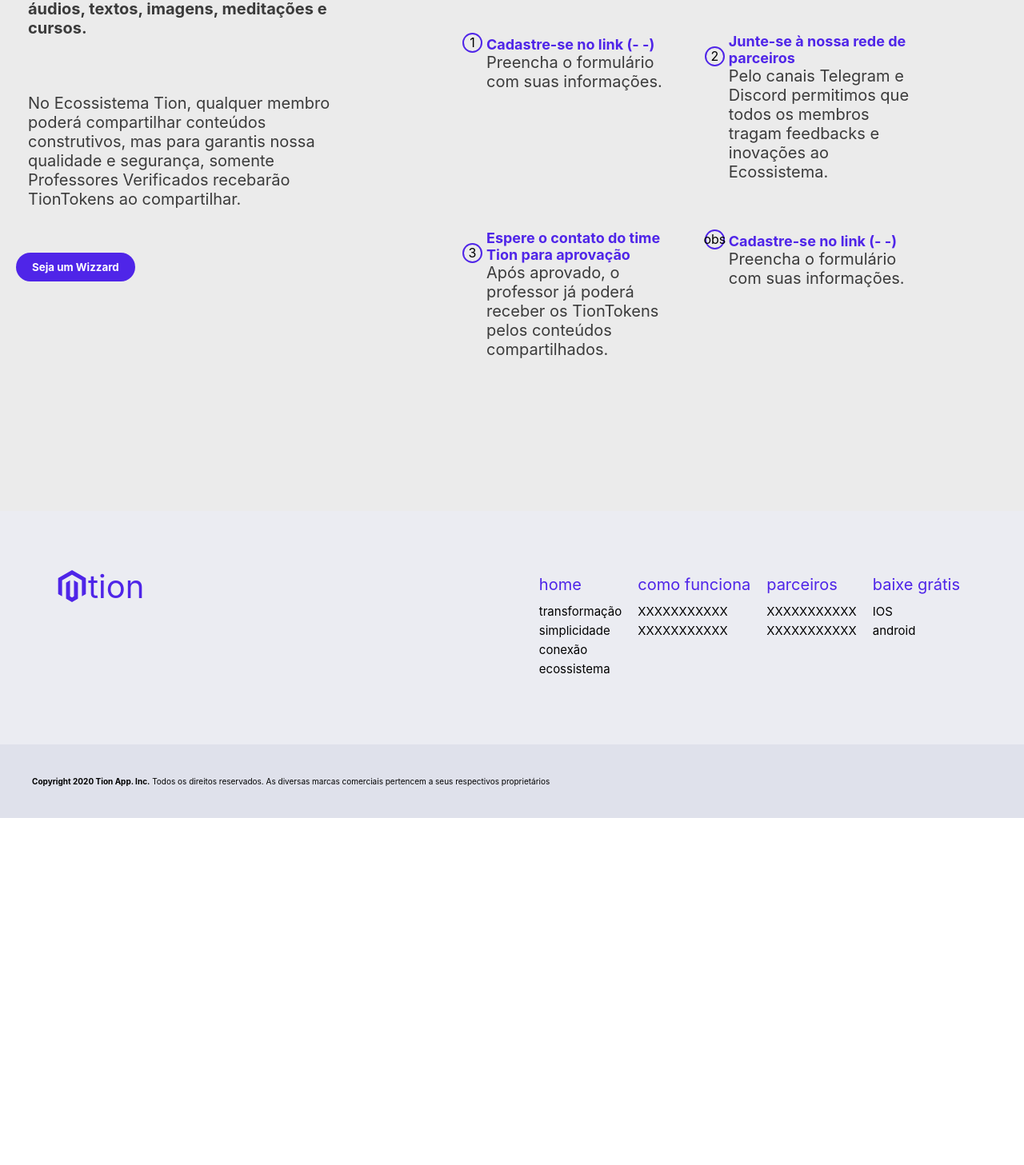
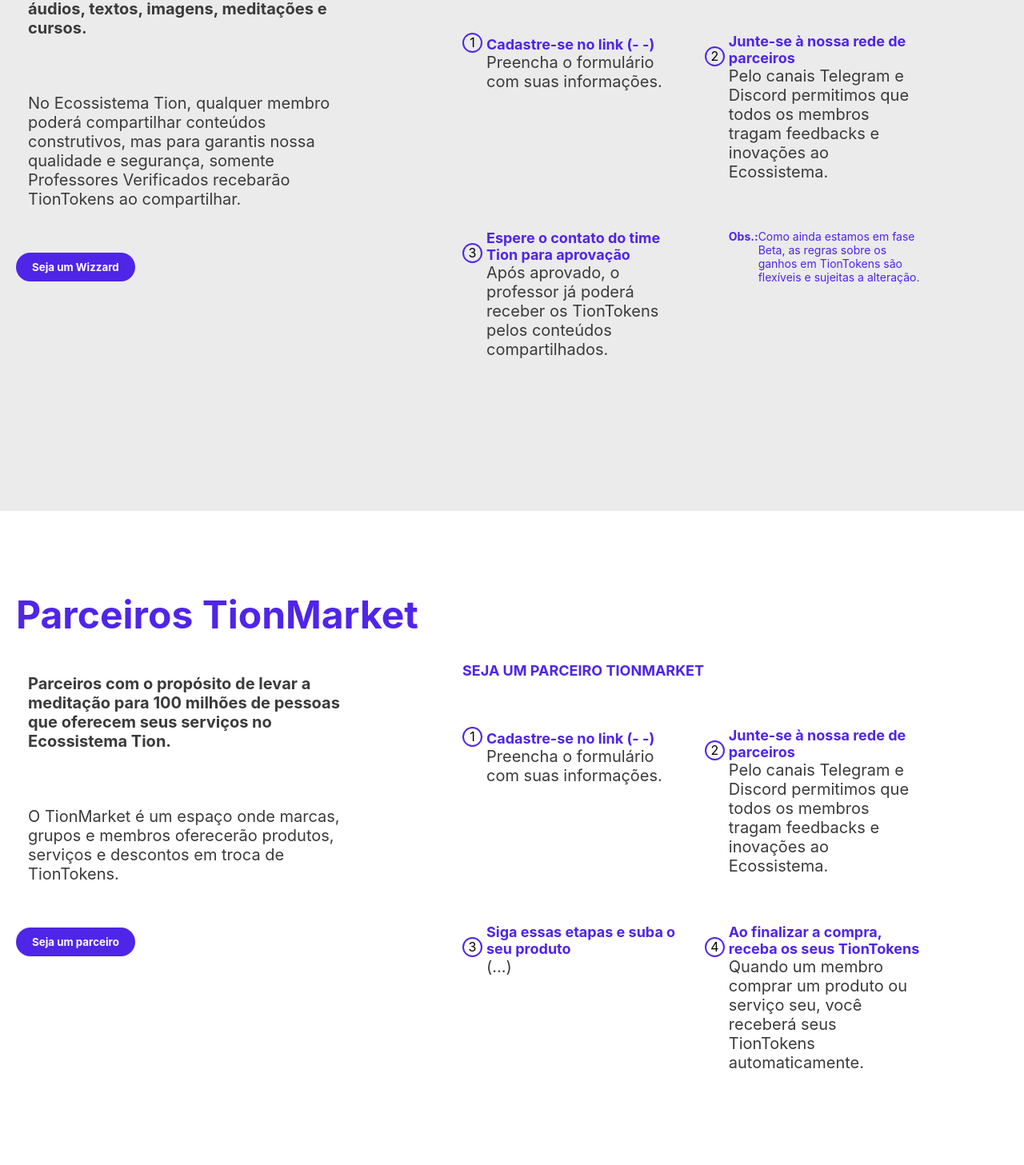
Before and after one commit to samueloh99/tion-website, a React (Create React App) app: page /partners in a window 1280 px wide. Shown: the part 968-2425 px from the top of the page at 80% size. Before the commit the page ends 1991 px from the top, so only its background shows below. Built offline with nearby package versions, Linux system fonts and the light colour scheme.

Commit message:
Edited background color and removed useless imports

```diff
--- a/src/components/BePartner/BePartner.js
+++ b/src/components/BePartner/BePartner.js
@@ -2,6 +2,7 @@
 // import svg1 from '../../images/svg-1.svg';
 import { ButtonColorful } from '../../styles/GlobalStyles';
 import { Link } from 'react-router-dom';
+import * as colors from '../../styles/FontsColors';
 
 import {
   BePartnerContainer,
@@ -27,12 +28,16 @@
   step1,
   step2,
   step3,
+  step4,
   step1Desc,
   step2Desc,
   step3Desc,
+  step4Desc,
+  backgroundColor,
+  obs,
 }) {
   return (
-    <BePtner>
+    <BePtner backgroundColor={backgroundColor}>
       <BePartnerContainer>
         <BePartnerRow>
           <BePartnerHeading>{headline}</BePartnerHeading>
@@ -73,13 +78,28 @@
                 </BePartnerWrapHeading>
                 <BePartnerWrapDescription>{step3Desc}</BePartnerWrapDescription>
               </BePartnerWrap>
-              <BePartnerWrap>
-                <BePartnerWrapHeading>
-                  <BePartnerIcon>obs</BePartnerIcon>
-                  <BePartnerTitle>{step1}</BePartnerTitle>
-                </BePartnerWrapHeading>
-                <BePartnerWrapDescription>{step1Desc}</BePartnerWrapDescription>
-              </BePartnerWrap>
+              {obs ? (
+                <BePartnerWrap>
+                  <BePartnerWrapHeading></BePartnerWrapHeading>
+                  <BePartnerWrapDescription
+                    style={{ color: colors.standardColor, fontSize: '14px' }}
+                  >
+                    <strong>Obs.:</strong> Como ainda estamos em fase Beta, as
+                    regras sobre os ganhos em TionTokens são flexíveis e
+                    sujeitas a alteração.
+                  </BePartnerWrapDescription>
+                </BePartnerWrap>
+              ) : (
+                <BePartnerWrap>
+                  <BePartnerWrapHeading>
+                    <BePartnerIcon>4</BePartnerIcon>
+                    <BePartnerTitle>{step4}</BePartnerTitle>
+                  </BePartnerWrapHeading>
+                  <BePartnerWrapDescription>
+                    {step4Desc}
+                  </BePartnerWrapDescription>
+                </BePartnerWrap>
+              )}
             </BePartnerRow>
           </BePartnerWrapper>
         </BePartnerRow>
--- a/src/components/BePartner/BePartnerStyle.js
+++ b/src/components/BePartner/BePartnerStyle.js
@@ -1,10 +1,11 @@
 import styled from 'styled-components';
-import { Link } from 'react-router-dom';
+// import { Link } from 'react-router-dom';
 import * as colors from '../../styles/FontsColors';
 
 export const BePtner = styled.div`
   display: flex;
-  background: ${colors.greyLight};
+  background: ${({ backgroundColor }) =>
+    backgroundColor === 'white' ? 'white' : colors.greyLight};
   padding: 100px 0px;
 `;
 
--- a/src/components/InfoSection2/InfoSection2Style.js
+++ b/src/components/InfoSection2/InfoSection2Style.js
@@ -1,5 +1,5 @@
 import styled from 'styled-components';
-import { Link } from 'react-router-dom';
+// import { Link } from 'react-router-dom';
 import * as colors from '../../styles/FontsColors';
 
 export const InfoSec = styled.div`
--- a/src/components/Questions/Questions.js
+++ b/src/components/Questions/Questions.js
@@ -1,7 +1,7 @@
 import React, { useState } from 'react';
-import { Link } from 'react-router-dom';
+// import { Link } from 'react-router-dom';
 import { AiFillPlusCircle } from 'react-icons/ai';
-import { Container, ButtonColorful } from '../../styles/GlobalStyles';
+// import { Container, ButtonColorful } from '../../styles/GlobalStyles';
 // import svg1 from '../../images/svg-1.svg';
 
 import {
--- a/src/pages/PartnersPage/Data.js
+++ b/src/pages/PartnersPage/Data.js
@@ -14,14 +14,28 @@
   step3: 'Espere o contato do time Tion para aprovação',
   step3Desc:
     'Após aprovado, o professor já poderá receber os TionTokens pelos conteúdos compartilhados.',
+  backgroundColor: '',
+  obs: true,
 };
 
 export const dataTwo = {
-  headline: 'Tion Tokens',
-  description:
-    'Meditar é simples. A Tion também. Criamos um sistema sem complicações: a cada meditação ou curso que você faz ou compartilha, você ganha Tion Tokens, a criptomoeda do nosso Ecossistema, usadas para adquirir cursos, produtos, oferecidos,por nossos parceiros e para transferências e doações para outros membros. ',
-  buttonLabel: 'Baixe grátis',
-  appear: false,
-  btnAppear: false,
-  imgOnly: false,
+  headline: 'Parceiros TionMarket',
+  description1:
+    'Parceiros com o propósito de levar a meditação para 100 milhões de pessoas que oferecem seus serviços no Ecossistema Tion.',
+  description2:
+    'O TionMarket é um espaço onde marcas, grupos e membros oferecerão produtos, serviços e descontos em troca de TionTokens.',
+  buttonLabel: 'Seja um parceiro',
+  headline2: 'SEJA UM PARCEIRO TIONMARKET',
+  step1: 'Cadastre-se no link (- -)',
+  step1Desc: 'Preencha o formulário com suas informações.',
+  step2: 'Junte-se à nossa rede de parceiros',
+  step2Desc:
+    'Pelo canais Telegram e Discord permitimos que todos os membros tragam feedbacks e inovações ao Ecossistema.',
+  step3: 'Siga essas etapas e suba o seu produto',
+  step3Desc: '(...)',
+  step4: 'Ao finalizar a compra, receba os seus TionTokens',
+  step4Desc:
+    'Quando um membro comprar um produto ou serviço seu, você receberá seus TionTokens automaticamente.',
+  backgroundColor: 'white',
+  obs: false,
 };
--- a/src/pages/PartnersPage/PartnersPage.js
+++ b/src/pages/PartnersPage/PartnersPage.js
@@ -7,6 +7,7 @@
     <>
       <InfoSectionPartnersPage />
       <BePartner {...dataOne} />
+      <BePartner {...dataTwo} />
     </>
   );
 };
```
Also changed, not shown: 1 other file (tests, documents, lock files or other folders).
